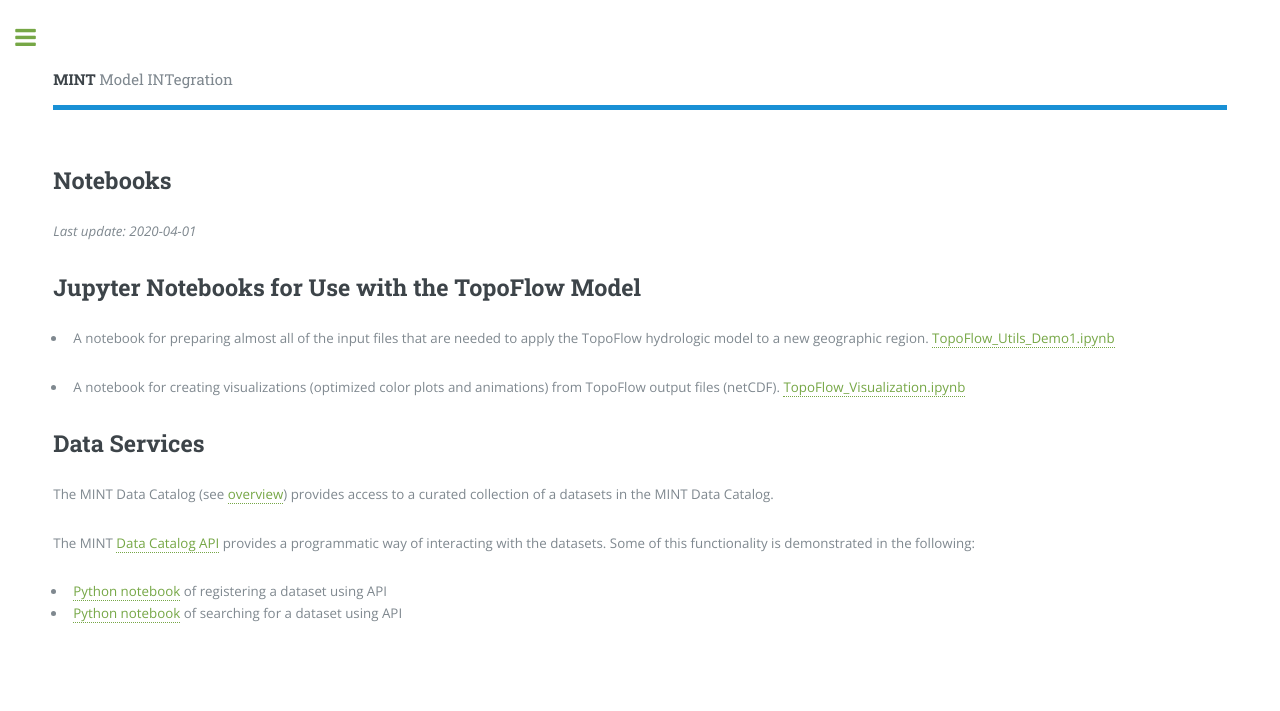
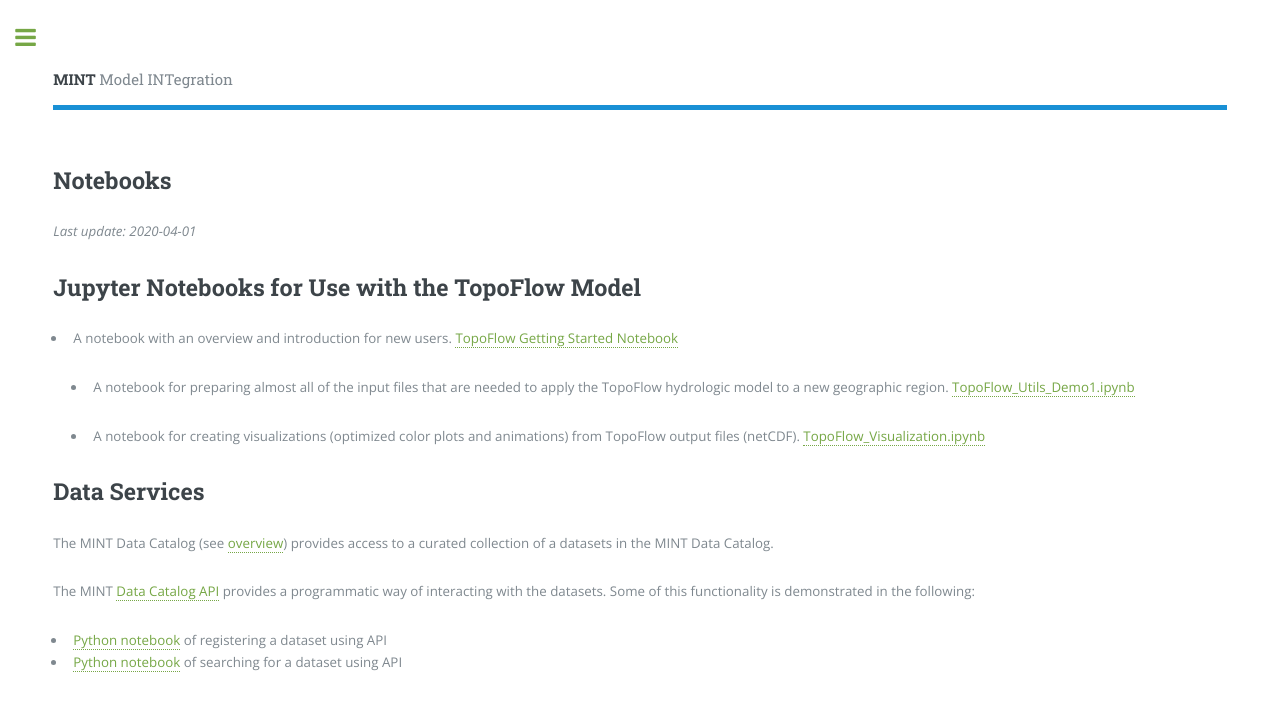
Before and after one commit to KnowledgeCaptureAndDiscovery/MINT, a Jekyll site: the page built from notebooks.md, in a window 1280 px wide. Shown: the top 711 px of the page. Built offline with Jekyll 4.4.1, drawn with Linux system fonts in a browser that asks for light colours.

Commit message:
Update notebooks.md

```diff
--- a/notebooks.md
+++ b/notebooks.md
@@ -6,6 +6,8 @@
 *Last update: 2020-04-01*
 
 ## Jupyter Notebooks for Use with the TopoFlow Model
+
+* A notebook with an overview and introduction for new users.  [TopoFlow Getting Started Notebook](https://github.com/peckhams/topoflow36/blob/master/TopoFlow_Getting_Started.ipynb)
 
   * A notebook for preparing almost all of the input files that are needed to apply the TopoFlow hydrologic model to a new geographic region. [TopoFlow_Utils_Demo1.ipynb](https://github.com/peckhams/topoflow36/blob/master/TopoFlow_Utils_Demo1.ipynb)
 
```
